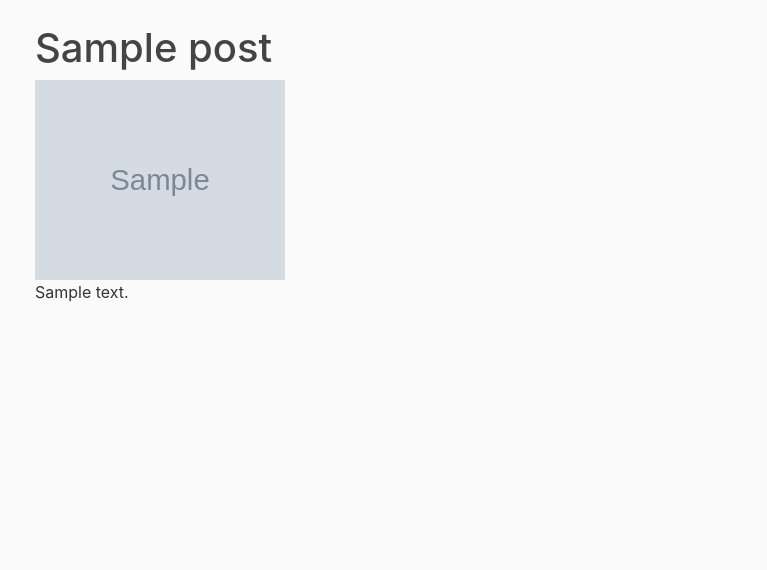
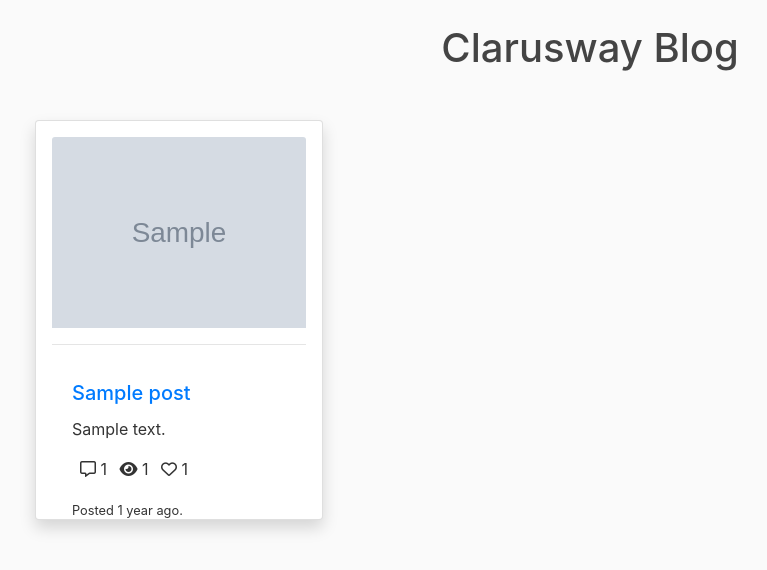
Before and after one commit to muzafferAyd/Django-blog-project-backend, a Django app: page / in a window 1280 px wide. Shown: the part 56-626 px from the top of the page, without its empty margins (50-817 px from the left). Run offline with Django 3.2, Linux system fonts and the light colour scheme; tables that the repository leaves empty hold one stand-in row (values such as "Sample post"); grey boxes marked "Sample" are stand-in pictures; some libraries are stand-ins or nearby versions.

Commit message:
updated post_list icons

```diff
--- a/src/blogapp/models.py
+++ b/src/blogapp/models.py
@@ -31,6 +31,15 @@ class Post(models.Model):
     def __str__(self):
         return self.title
 
+    def comment_count(self):
+        return self.comment_set.all().count()
+
+    def view_count(self):
+        return self.postview_set.all().count()
+
+    def like_count(self):
+        return self.like_set.all().count()
+
 class Comment(models.Model):
     user = models.ForeignKey(User, on_delete=models.CASCADE)
     post = models.ForeignKey(Post, on_delete=models.CASCADE)
@@ -49,6 +58,7 @@ class Like(models.Model):
         return self.user.username
 
 
+
 class PostView(models.Model):
     user = models.ForeignKey(User, on_delete=models.CASCADE)
     post = models.ForeignKey(Post, on_delete=models.CASCADE)
--- a/src/blogapp/templates/blogapp/post_list.html
+++ b/src/blogapp/templates/blogapp/post_list.html
@@ -1,14 +1,31 @@
 {% extends 'base.html' %}
 
+{% block content %}
+<h1 style="text-align: center;">Clarusway Blog</h1>
+<div class="row mt-5">
+    {% for obj in object_list %}
+    <div class="col-4">
 
-{% block content %}
-{% for object in object_list %}
-<a href="{% url 'blogapp:detail' object.slug %}">
-    <h1>{{object.title}}</h1>
-</a>
-<img src="{{ object.image.url }}" alt="image" width="250px" height="200px">
-<p>{{object.content | truncatechars:20}}</p>
+        <div class="card shadow p-3 mb-5 bg-white rounded" style="width: 18rem; height: 25rem;">
+            <img src="{{ obj.image.url }}" class="card-img-top" alt="post_image">
+            <hr>
+            <div class="card-body">
+                <h5 class="card-title"><a href="{% url 'blogapp:detail' obj.slug %}">{{obj.title}}</a></h5>
+                <p class="card-text">{{obj.content|truncatechars:20}}</p>
+                <p>
+                    <span><i class="far fa-comment-alt ml-2"></i> {{ obj.comment_count }}</span>
+                    <span><i class="fas fa-eye ml-2"></i> {{ obj.view_count }}</span>
+                    <span><i class="far fa-heart ml-2"></i> {{ obj.like_count }}</span>
+                <p class="card-text"><small>
+                        Posted {{ obj.publish_date|timesince }} ago.
+                    </small>
+                </p>
 
-{% endfor %}
+                </p>
+            </div>
+        </div>
+    </div>
 
+    {% endfor %}
+</div>
 {% endblock content %}
--- a/src/blogapp_proj/settings.py
+++ b/src/blogapp_proj/settings.py
@@ -123,5 +123,6 @@ USE_TZ = True
 
 STATIC_URL = '/static/'
 MEDIA_URL = '/media/'
+STATICFILES_DIRS = [BASE_DIR / "static"]
 
 MEDIA_ROOT = BASE_DIR / "media_root"
--- a/src/templates/base.html
+++ b/src/templates/base.html
@@ -20,7 +20,7 @@
       </div>
 
 
-
+    <script src="https://kit.fontawesome.com/d220275fb4.js" crossorigin="anonymous"></script>
     <script src="https://code.jquery.com/jquery-3.5.1.slim.min.js" integrity="sha384-DfXdz2htPH0lsSSs5nCTpuj/zy4C+OGpamoFVy38MVBnE+IbbVYUew+OrCXaRkfj" crossorigin="anonymous"></script>
     <script src="https://cdn.jsdelivr.net/npm/bootstrap@4.6.0/dist/js/bootstrap.bundle.min.js" integrity="sha384-Piv4xVNRyMGpqkS2by6br4gNJ7DXjqk09RmUpJ8jgGtD7zP9yug3goQfGII0yAns" crossorigin="anonymous"></script>
 
```
